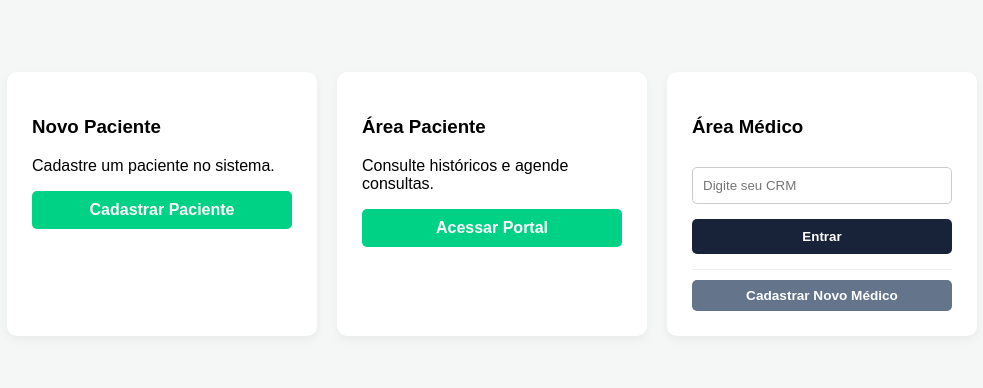
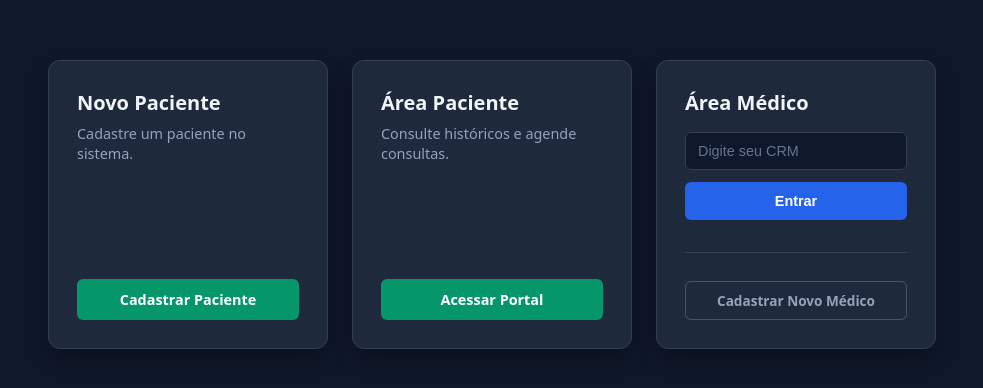
Before and after one commit to Rovani123/PEPGH, a website: page HTML/index2.html in a window 1280 px wide. Shown: the part 196-584 px from the top of the page, without its empty margins (148-1131 px from the left). Drawn offline with Linux system fonts and the light colour scheme.

Commit message:
mudança html

```diff
--- a/HTML/index2.html
+++ b/HTML/index2.html
@@ -2,32 +2,174 @@
 <html lang="pt-BR">
 <head>
     <meta charset="UTF-8">
+    <meta name="viewport" content="width=device-width, initial-scale=1.0">
     <title>Portal PEPGH</title>
     <style>
-        body { font-family: sans-serif; background: #f4f7f6; display: flex; justify-content: center; align-items: center; min-height: 100vh; margin: 0; }
-        .grid { display: flex; gap: 20px; }
-        .card { background: white; padding: 25px; border-radius: 10px; width: 260px; box-shadow: 0 4px 10px rgba(0,0,0,0.05); }
-        .btn { display: block; width: 100%; padding: 10px; text-align: center; background: #00d285; color: white; text-decoration: none; border-radius: 5px; font-weight: bold; margin-top: 15px; box-sizing: border-box; border: none; cursor: pointer; }
-        .btn-medico { background: #182238; }
-        .btn-secundario { background: #64748b; font-size: 0.85rem; padding: 8px; margin-top: 10px; }
-        input { width: 100%; padding: 10px; margin-top: 10px; box-sizing: border-box; border: 1px solid #ccc; border-radius: 5px; }
-        .erro { color: red; font-size: 0.85rem; margin-top: 5px; }
-        .sucesso { color: #047857; font-size: 0.85rem; margin-top: 5px; font-weight: bold; }
+        * {
+            box-sizing: border-box;
+            margin: 0;
+            padding: 0;
+        }
+
+        body {
+            font-family: system-ui, -apple-system, BlinkMacSystemFont, 'Segoe UI', Roboto, Oxygen, Ubuntu, Cantarell, sans-serif;
+            background-color: #0f172a; /* Azul noturno escuro */
+            color: #f8fafc;
+            display: flex;
+            justify-content: center;
+            align-items: center;
+            min-height: 100vh;
+            padding: 20px;
+        }
+
+        .grid {
+            display: flex;
+            gap: 24px;
+            flex-wrap: wrap;
+            justify-content: center;
+            max-width: 1000px;
+            width: 100%;
+        }
+
+        .card {
+            background: #1e293b; /* Tom escuro secundário */
+            padding: 28px;
+            border-radius: 12px;
+            width: 280px;
+            border: 1px solid #334155;
+            box-shadow: 0 10px 25px -5px rgba(0, 0, 0, 0.4);
+            display: flex;
+            flex-direction: column;
+            justify-content: space-between;
+            transition: transform 0.2s ease, border-color 0.2s ease;
+        }
+
+        .card:hover {
+            transform: translateY(-4px);
+            border-color: #475569;
+        }
+
+        .card h3 {
+            font-size: 1.25rem;
+            font-weight: 600;
+            margin-bottom: 8px;
+            color: #f1f5f9;
+        }
+
+        .card p {
+            color: #94a3b8;
+            font-size: 0.9rem;
+            line-height: 1.4;
+            margin-bottom: 16px;
+        }
+
+        .btn {
+            display: inline-block;
+            width: 100%;
+            padding: 11px;
+            text-align: center;
+            background-color: #059669; /* Verde esmeralda escuro */
+            color: #ffffff;
+            text-decoration: none;
+            border-radius: 6px;
+            font-weight: 600;
+            font-size: 0.9rem;
+            border: none;
+            cursor: pointer;
+            transition: background-color 0.2s ease;
+        }
+
+        .btn:hover {
+            background-color: #10b981;
+        }
+
+        .btn-medico {
+            background-color: #2563eb; /* Azul para ação do médico */
+        }
+
+        .btn-medico:hover {
+            background-color: #3b82f6;
+        }
+
+        .btn-secundario {
+            background-color: transparent;
+            color: #94a3b8;
+            border: 1px solid #475569;
+            font-size: 0.85rem;
+            padding: 9px;
+            margin-top: 12px;
+        }
+
+        .btn-secundario:hover {
+            background-color: #334155;
+            color: #f8fafc;
+        }
+
+        input {
+            width: 100%;
+            padding: 10px 12px;
+            margin-bottom: 12px;
+            background-color: #0f172a;
+            border: 1px solid #334155;
+            border-radius: 6px;
+            color: #f8fafc;
+            font-size: 0.9rem;
+            outline: none;
+            transition: border-color 0.2s ease;
+        }
+
+        input:focus {
+            border-color: #3b82f6;
+        }
+
+        input::placeholder {
+            color: #64748b;
+        }
+
+        .erro {
+            color: #f87171;
+            font-size: 0.8rem;
+            margin-top: 6px;
+        }
+
+        .sucesso {
+            color: #34d399;
+            font-size: 0.8rem;
+            margin-bottom: 8px;
+            font-weight: 500;
+        }
+
+        hr {
+            margin: 16px 0;
+            border: 0;
+            border-top: 1px solid #334155;
+        }
     </style>
 </head>
 <body>
+
     <div class="grid">
+        <!-- Card 1: Novo Paciente -->
         <div class="card">
+            <div>
                 <h3>Novo Paciente</h3>
                 <p>Cadastre um paciente no sistema.</p>
+            </div>
             <a href="/novo_paciente" class="btn">Cadastrar Paciente</a>
         </div>
+
+        <!-- Card 2: Área Paciente -->
         <div class="card">
+            <div>
                 <h3>Área Paciente</h3>
                 <p>Consulte históricos e agende consultas.</p>
+            </div>
             <a href="/paciente" class="btn">Acessar Portal</a>
         </div>
+
+        <!-- Card 3: Área Médico -->
         <div class="card">
+            <div>
                 <h3>Área Médico</h3>
                 <p class="sucesso"></p>
                 <form action="/login_medico" method="POST">
@@ -35,15 +177,20 @@
                     <button type="submit" class="btn btn-medico" id="BtEntrar">Entrar</button>
                     <p class="erro"></p>
                 </form>
-            <hr style="margin-top: 15px; border: 0; border-top: 1px solid #eee;">
+            </div>
+            <div>
+                <hr>
                 <a href="/novo_medico" class="btn btn-secundario">Cadastrar Novo Médico</a>
+            </div>
         </div>
     </div>
 
     <script>
         const botao = document.getElementById("BtEntrar");
 
-        botao.addEventListener("click", function() {
+        botao.addEventListener("click", function(e) {
+            // Nota: Se você for usar envio de formulário tradicional com POST,
+            // a linha abaixo fará um redirecionamento simples via cliente.
             window.location.href = "Medico.html";
         });
     </script>
```
Also changed, not shown: HTML/Medico.html (+16 -23 lines), HTML/Paciente.html (+20 -21 lines). Lines whose indentation alone changed are shown as unchanged.
